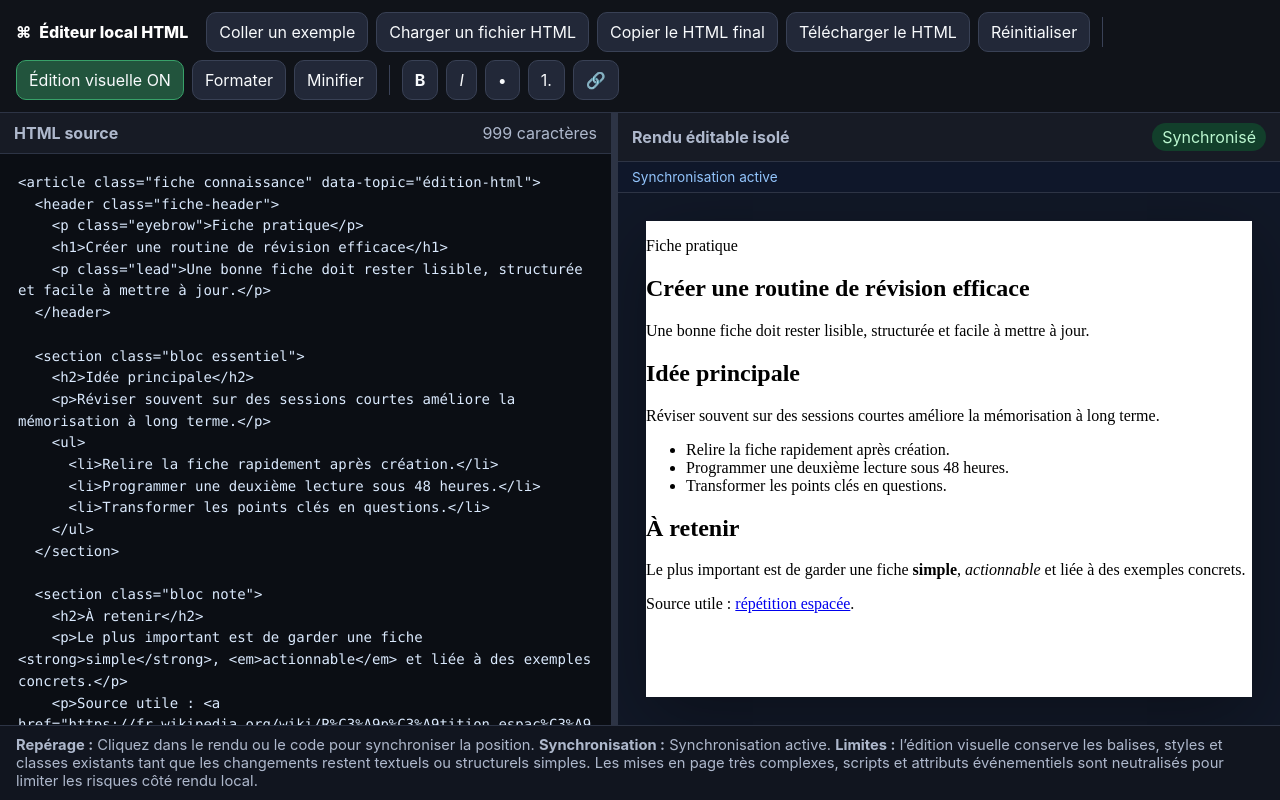
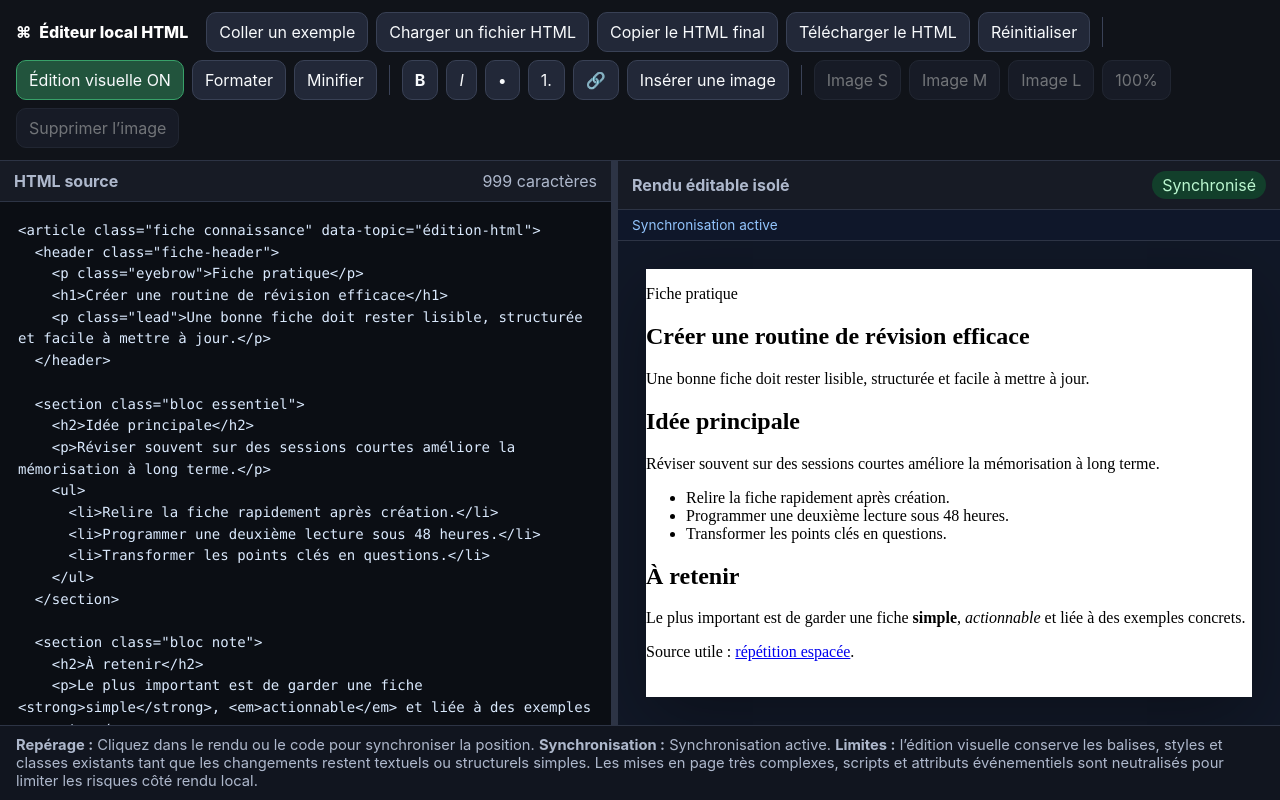
Before and after one commit to antoninbld/Edit-knowledge, a React (Vite) app: page / in a window 1280 px wide. Built offline with nearby package versions, Linux system fonts and the light colour scheme.

Commit message:
Add visual image insertion

```diff
--- a/src/App.tsx
+++ b/src/App.tsx
@@ -8,6 +8,14 @@ type RenderContext = { text: string; parentText: string; ratio: number };
 
 const MAX_CONTEXT_LENGTH = 180;
 const HIGHLIGHT_DURATION = 2200;
+const IMAGE_FILE_PATTERN = /^image\/(png|jpeg|webp|gif)$/;
+const IMAGE_EXTENSION_PATTERN = /\.(png|jpe?g|webp|gif)$/i;
+const FIGURE_WIDTH_CLASSES = ['figure-small', 'figure-medium', 'figure-large', 'figure-full'];
+type FigureWidth = 'small' | 'medium' | 'large' | 'full';
+
+function isSupportedImageFile(file: File): boolean {
+  return IMAGE_FILE_PATTERN.test(file.type) || IMAGE_EXTENSION_PATTERN.test(file.name);
+}
 
 function escapeHtml(value: string): string {
   return value.replace(/&/g, '&amp;').replace(/</g, '&lt;').replace(/>/g, '&gt;');
@@ -112,11 +120,13 @@ export default function App() {
   const [sourceMatch, setSourceMatch] = useState<SourceMatch | null>(null);
   const [positionStatus, setPositionStatus] = useState('Cliquez dans le rendu ou le code pour synchroniser la position.');
   const [syncStatus, setSyncStatus] = useState('Synchronisation active');
+  const [selectedFigureWidth, setSelectedFigureWidth] = useState<FigureWidth | null>(null);
   const previewRef = useRef<HTMLIFrameElement>(null);
   const sourceRef = useRef<HTMLTextAreaElement>(null);
   const sourceOverlayRef = useRef<HTMLPreElement>(null);
   const highlightTimer = useRef<number | undefined>(undefined);
   const renderHighlightTimer = useRef<number | undefined>(undefined);
+  const savedPreviewRange = useRef<Range | null>(null);
   const skipNextPreviewWrite = useRef(false);
   const htmlRef = useRef(html);
   const validation = useMemo(() => sanitizeEditableHtml(html), [html]);
@@ -172,6 +182,35 @@ export default function App() {
     else setPositionStatus('Correspondance non trouvée dans le HTML source.');
   }, [revealSourceMatch]);
 
+
+  const rememberPreviewSelection = useCallback(() => {
+    const iframeDocument = previewRef.current?.contentDocument;
+    const selection = iframeDocument?.getSelection();
+    if (!iframeDocument?.body || !selection?.rangeCount) return;
+    const range = selection.getRangeAt(0);
+    const container = range.commonAncestorContainer;
+    if (iframeDocument.body.contains(container.nodeType === Node.ELEMENT_NODE ? container as Element : container.parentElement)) {
+      savedPreviewRange.current = range.cloneRange();
+    }
+  }, []);
+
+  const getSelectedFigure = useCallback((): HTMLElement | null => {
+    const iframeDocument = previewRef.current?.contentDocument;
+    return iframeDocument?.querySelector<HTMLElement>('.article-figure.ek-selected-figure') ?? null;
+  }, []);
+
+  const selectFigure = useCallback((figure: HTMLElement | null) => {
+    const iframeDocument = previewRef.current?.contentDocument;
+    iframeDocument?.querySelectorAll('.article-figure.ek-selected-figure').forEach((node) => node.classList.remove('ek-selected-figure'));
+    if (!figure) {
+      setSelectedFigureWidth(null);
+      return;
+    }
+    figure.classList.add('ek-selected-figure');
+    const width = FIGURE_WIDTH_CLASSES.find((className) => figure.classList.contains(className))?.replace('figure-', '') as FigureWidth | undefined;
+    setSelectedFigureWidth(width ?? 'medium');
+  }, []);
+
   const syncPreviewFromSource = useCallback((cursor: number) => {
     const iframeDocument = previewRef.current?.contentDocument;
     if (!iframeDocument?.body) return;
@@ -194,12 +233,13 @@ export default function App() {
     const iframeDocument = previewRef.current?.contentDocument;
     if (!iframeDocument?.body) return;
 
-    iframeDocument.querySelectorAll('.ek-render-position-highlight').forEach((node) => {
-      node.classList.remove('ek-render-position-highlight');
+    const cleanBody = iframeDocument.body.cloneNode(true) as HTMLElement;
+    cleanBody.querySelectorAll('.ek-render-position-highlight, .ek-selected-figure').forEach((node) => {
+      node.classList.remove('ek-render-position-highlight', 'ek-selected-figure');
     });
 
     const nextHtml = buildHtmlOutput({
-      bodyHtml: iframeDocument.body.innerHTML,
+      bodyHtml: cleanBody.innerHTML,
       bodyAttributes: validation.bodyAttributes,
       headHtml: validation.headHtml,
       isFullDocument: validation.isFullDocument,
@@ -210,6 +250,76 @@ export default function App() {
     setSyncStatus('Synchronisation active — dernière modification visuelle intégrée');
     setHtml(nextHtml);
   }, [validation.bodyAttributes, validation.headHtml, validation.isFullDocument]);
+
+
+  const fileToDataUrl = (file: File) => new Promise<string>((resolve, reject) => {
+    const reader = new FileReader();
+    reader.onload = () => resolve(String(reader.result));
+    reader.onerror = () => reject(reader.error ?? new Error('Lecture du fichier impossible.'));
+    reader.readAsDataURL(file);
+  });
+
+  const insertImageFile = useCallback(async (file: File) => {
+    if (!isSupportedImageFile(file)) {
+      setSyncStatus('Insertion refusée — choisissez une image png, jpg, jpeg, webp ou gif');
+      return;
+    }
+    const iframeDocument = previewRef.current?.contentDocument;
+    if (!visualEditing || !iframeDocument?.body) return;
+    const dataUrl = await fileToDataUrl(file);
+    iframeDocument.body.focus();
+    const selection = iframeDocument.getSelection();
+    selection?.removeAllRanges();
+    if (savedPreviewRange.current) selection?.addRange(savedPreviewRange.current);
+    else {
+      const range = iframeDocument.createRange();
+      range.selectNodeContents(iframeDocument.body);
+      range.collapse(false);
+      selection?.addRange(range);
+    }
+
+    const figure = iframeDocument.createElement('figure');
+    figure.className = 'article-figure figure-medium';
+    const image = iframeDocument.createElement('img');
+    image.src = dataUrl;
+    image.alt = '';
+    const caption = iframeDocument.createElement('figcaption');
+    caption.contentEditable = 'true';
+    caption.textContent = 'Ajouter une légende…';
+    figure.append(image, caption);
+
+    const range = selection?.rangeCount ? selection.getRangeAt(0) : null;
+    range?.deleteContents();
+    range?.insertNode(figure);
+    const spacer = iframeDocument.createTextNode('\u00a0');
+    figure.after(spacer);
+    const nextRange = iframeDocument.createRange();
+    nextRange.setStartAfter(spacer);
+    nextRange.collapse(true);
+    selection?.removeAllRanges();
+    selection?.addRange(nextRange);
+    savedPreviewRange.current = nextRange.cloneRange();
+    selectFigure(figure);
+    updateFromPreview();
+    setSyncStatus(`Image insérée : ${file.name}`);
+  }, [selectFigure, updateFromPreview, visualEditing]);
+
+  const setFigureWidth = useCallback((width: FigureWidth) => {
+    const figure = getSelectedFigure();
+    if (!figure) return;
+    figure.classList.remove(...FIGURE_WIDTH_CLASSES);
+    figure.classList.add(`figure-${width}`);
+    setSelectedFigureWidth(width);
+    updateFromPreview();
+  }, [getSelectedFigure, updateFromPreview]);
+
+  const deleteSelectedFigure = useCallback(() => {
+    const figure = getSelectedFigure();
+    if (!figure) return;
+    figure.remove();
+    setSelectedFigureWidth(null);
+    updateFromPreview();
+  }, [getSelectedFigure, updateFromPreview]);
 
   useEffect(() => {
     const iframeDocument = previewRef.current?.contentDocument;
@@ -232,6 +342,15 @@ ${validation.headHtml}
   body { min-height: 100vh; margin: 0; outline: none; }
   body[contenteditable="true"] { cursor: text; }
   .ek-render-position-highlight { outline: 3px solid rgba(250, 204, 21, .9) !important; background-color: rgba(250, 204, 21, .22) !important; transition: outline-color .2s ease, background-color .2s ease; }
+  .article-figure { margin: 1.4rem auto; max-width: 760px; width: min(100%, 760px); }
+  .article-figure.figure-small { max-width: 360px; }
+  .article-figure.figure-medium { max-width: 560px; }
+  .article-figure.figure-large { max-width: 760px; }
+  .article-figure.figure-full { max-width: 100%; width: 100%; }
+  .article-figure img { border-radius: 12px; display: block; height: auto; margin: 0 auto; max-width: 100%; }
+  .article-figure figcaption { color: #aab3c5; font-size: .9rem; line-height: 1.45; margin-top: .55rem; min-height: 1.3em; outline: none; text-align: center; }
+  .article-figure figcaption:empty::before { content: 'Ajouter une légende…'; color: #7f8ba3; font-style: italic; }
+  .article-figure.ek-selected-figure { outline: 2px solid rgba(96, 165, 250, .78); outline-offset: 8px; border-radius: 14px; }
 </style>
 </head>
 <body${validation.bodyAttributes ? ` ${validation.bodyAttributes}` : ''} contenteditable="${visualEditing ? 'true' : 'false'}">${validation.bodyHtml}</body>
@@ -239,10 +358,22 @@ ${validation.headHtml}
     iframeDocument.close();
 
     const handleInput = () => updateFromPreview();
-    const handlePointerOrSelection = () => window.setTimeout(syncFromPreviewSelection, 0);
+    const handlePointerOrSelection = (event?: Event) => {
+      rememberPreviewSelection();
+      if (event?.type !== 'selectionchange') {
+        const target = event?.target instanceof Element ? event.target : null;
+        selectFigure(target?.closest<HTMLElement>('.article-figure') ?? null);
+      }
+      window.setTimeout(syncFromPreviewSelection, 0);
+    };
     const handlePaste = (event: ClipboardEvent) => {
       if (!visualEditing) return;
       event.preventDefault();
+      const imageFile = [...(event.clipboardData?.files ?? [])].find(isSupportedImageFile);
+      if (imageFile) {
+        void insertImageFile(imageFile);
+        return;
+      }
       iframeDocument.execCommand('insertText', false, event.clipboardData?.getData('text/plain') ?? '');
       updateFromPreview();
     };
@@ -252,7 +383,14 @@ ${validation.headHtml}
     iframeDocument.body.addEventListener('click', handlePointerOrSelection);
     iframeDocument.body.addEventListener('keyup', handlePointerOrSelection);
     iframeDocument.addEventListener('selectionchange', handlePointerOrSelection);
+    const handleKeyDown = (event: KeyboardEvent) => {
+      if ((event.key === 'Delete' || event.key === 'Backspace') && getSelectedFigure()) {
+        event.preventDefault();
+        deleteSelectedFigure();
+      }
+    };
     iframeDocument.body.addEventListener('paste', handlePaste);
+    iframeDocument.body.addEventListener('keydown', handleKeyDown);
 
     return () => {
       if (skipNextPreviewWrite.current) return;
@@ -262,8 +400,10 @@ ${validation.headHtml}
       iframeDocument.body?.removeEventListener('keyup', handlePointerOrSelection);
       iframeDocument.removeEventListener('selectionchange', handlePointerOrSelection);
       iframeDocument.body?.removeEventListener('paste', handlePaste);
+      iframeDocument.body?.removeEventListener('keydown', handleKeyDown);
     };
-  }, [validation.bodyAttributes, validation.bodyHtml, validation.headHtml, visualEditing, updateFromPreview, syncFromPreviewSelection]);
+  }, [deleteSelectedFigure, getSelectedFigure, insertImageFile, rememberPreviewSelection, selectFigure, syncFromPreviewSelection, updateFromPreview, validation.bodyAttributes, validation.bodyHtml, validation.headHtml, visualEditing]);
+
 
   useEffect(() => {
     const iframeDocument = previewRef.current?.contentDocument;
@@ -328,6 +468,10 @@ ${validation.headHtml}
         onFormat={() => setHtml(formatHtml(html))}
         onMinify={() => setHtml(minifyHtml(html))}
         onCommand={runCommand}
+        onInsertImage={insertImageFile}
+        selectedFigureWidth={selectedFigureWidth}
+        onSetFigureWidth={setFigureWidth}
+        onDeleteFigure={deleteSelectedFigure}
       />
       <main className="workspace">
         <section className="pane code-pane" style={{ flexBasis: `${leftWidth}%` }}>
--- a/src/components/Toolbar.tsx
+++ b/src/components/Toolbar.tsx
@@ -9,6 +9,10 @@ type Props = {
   onFormat: () => void;
   onMinify: () => void;
   onCommand: (command: string, value?: string) => void;
+  onInsertImage: (file: File) => void;
+  selectedFigureWidth: string | null;
+  onSetFigureWidth: (width: 'small' | 'medium' | 'large' | 'full') => void;
+  onDeleteFigure: () => void;
 };
 
 export function Toolbar(props: Props) {
@@ -30,6 +34,13 @@ export function Toolbar(props: Props) {
       <button title="Liste" onClick={() => props.onCommand('insertUnorderedList')}><span>•</span></button>
       <button title="Liste numérotée" onClick={() => props.onCommand('insertOrderedList')}><span>1.</span></button>
       <button title="Lien" onClick={() => { const url = window.prompt('URL du lien'); if (url) props.onCommand('createLink', url); }}><span>🔗</span></button>
+      <label className="file-button image-insert-button" title="Insérer une image au curseur">Insérer une image<input type="file" accept="image/png,image/jpeg,image/webp,image/gif,.png,.jpg,.jpeg,.webp,.gif" onChange={(e) => { const file = e.target.files?.[0]; if (file) props.onInsertImage(file); e.currentTarget.value = ''; }} /></label>
+      <span className="divider" />
+      <button disabled={!props.selectedFigureWidth} className={props.selectedFigureWidth === 'small' ? 'active' : ''} title="Image petite" onClick={() => props.onSetFigureWidth('small')}>Image S</button>
+      <button disabled={!props.selectedFigureWidth} className={props.selectedFigureWidth === 'medium' ? 'active' : ''} title="Image moyenne" onClick={() => props.onSetFigureWidth('medium')}>Image M</button>
+      <button disabled={!props.selectedFigureWidth} className={props.selectedFigureWidth === 'large' ? 'active' : ''} title="Image large" onClick={() => props.onSetFigureWidth('large')}>Image L</button>
+      <button disabled={!props.selectedFigureWidth} className={props.selectedFigureWidth === 'full' ? 'active' : ''} title="Image pleine largeur" onClick={() => props.onSetFigureWidth('full')}>100%</button>
+      <button disabled={!props.selectedFigureWidth} title="Supprimer l’image sélectionnée" onClick={props.onDeleteFigure}>Supprimer l’image</button>
     </header>
   );
 }
--- a/src/styles.css
+++ b/src/styles.css
@@ -11,6 +11,8 @@ body { margin: 0; min-width: 980px; }
   color: #f8fafc; cursor: pointer; display: inline-flex; gap: 7px; font: inherit; padding: 9px 12px;
 }
 .toolbar button:hover, .toolbar .file-button:hover { background: #2c3448; }
+.toolbar button:disabled { cursor: not-allowed; opacity: .42; }
+.toolbar button:disabled:hover { background: #222838; }
 .toolbar button.active { background: #22543d; border-color: #38a169; }
 .toolbar .file-button input { display: none; }
 .app-shell { display: flex; flex-direction: column; height: 100vh; }
```
